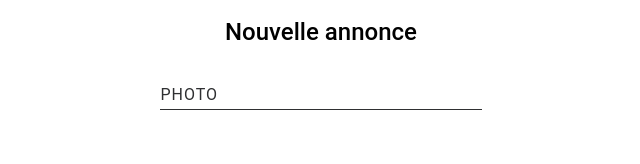
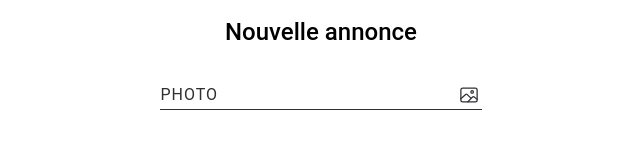
Before and after one commit to Rsm-mah/PROJET_FINAL_S5_MOBILE, a React (Vite) app: page /ajoutannoncefour in a window 1280 px wide. Shown: the top 164 px of the page, without its empty margins (319-959 px from the left). Built offline with nearby package versions, Linux system fonts and the light colour scheme.

Commit message:
update ajoutAnnonceFour.tsx

```diff
--- a/src/pages/AjoutAnnonce/AjoutAnnonce.css
+++ b/src/pages/AjoutAnnonce/AjoutAnnonce.css
@@ -95,6 +95,12 @@ ion-content .ion-content-body-ajout {
         font-size: 16px;
         padding-bottom: 5px;
         text-align: left;
+
+        ion-icon {
+            font-size: 20px;
+            position: absolute;
+            padding-left: 7.9cm;
+        }
     }
 
     input {
--- a/src/pages/AjoutAnnonce/AjoutAnnonceFour.tsx
+++ b/src/pages/AjoutAnnonce/AjoutAnnonceFour.tsx
@@ -1,14 +1,26 @@
-import React, { useState} from 'react';
+import React, { useState, ChangeEvent} from 'react';
 import {
     IonPage,
     IonIcon,
     IonContent
 } from '@ionic/react';
 import { Link } from 'react-router-dom';
-import { arrowBack  } from 'ionicons/icons';
+import { imageOutline  } from 'ionicons/icons';
 import './AjoutAnnonce.css';
 
   const AjoutAnnonceFour = () => {
+    const [selectedFile, setSelectedFile] = useState<string>('');
+
+    const handleFileChange = (event: ChangeEvent<HTMLInputElement>) => {
+    const fileInput = event.target;
+    if (fileInput.files && fileInput.files.length > 0) {
+        const fileName = fileInput.files[0].name;
+        setSelectedFile(fileName);
+    } else {
+        setSelectedFile('');
+    }
+    };
+
     return (
       <IonPage>
           <IonContent className='ion-content' fullscreen={true}>
@@ -24,8 +36,8 @@ import './AjoutAnnonce.css';
                         <form action="" method="post">
                             <div className="input-group">
                                 <div className="input-file">
-                                    <label htmlFor="file">PHOTO</label>
-                                    <input type="file" id="file" accept="image/*"/>
+                                    <label htmlFor="file">PHOTO {selectedFile && `(${selectedFile})`} <IonIcon icon={imageOutline}></IonIcon></label>
+                                    <input type="file" id="file" accept="image/*" onChange={handleFileChange}/>
                                 </div>
 
                                 <div className="input-description">
```
